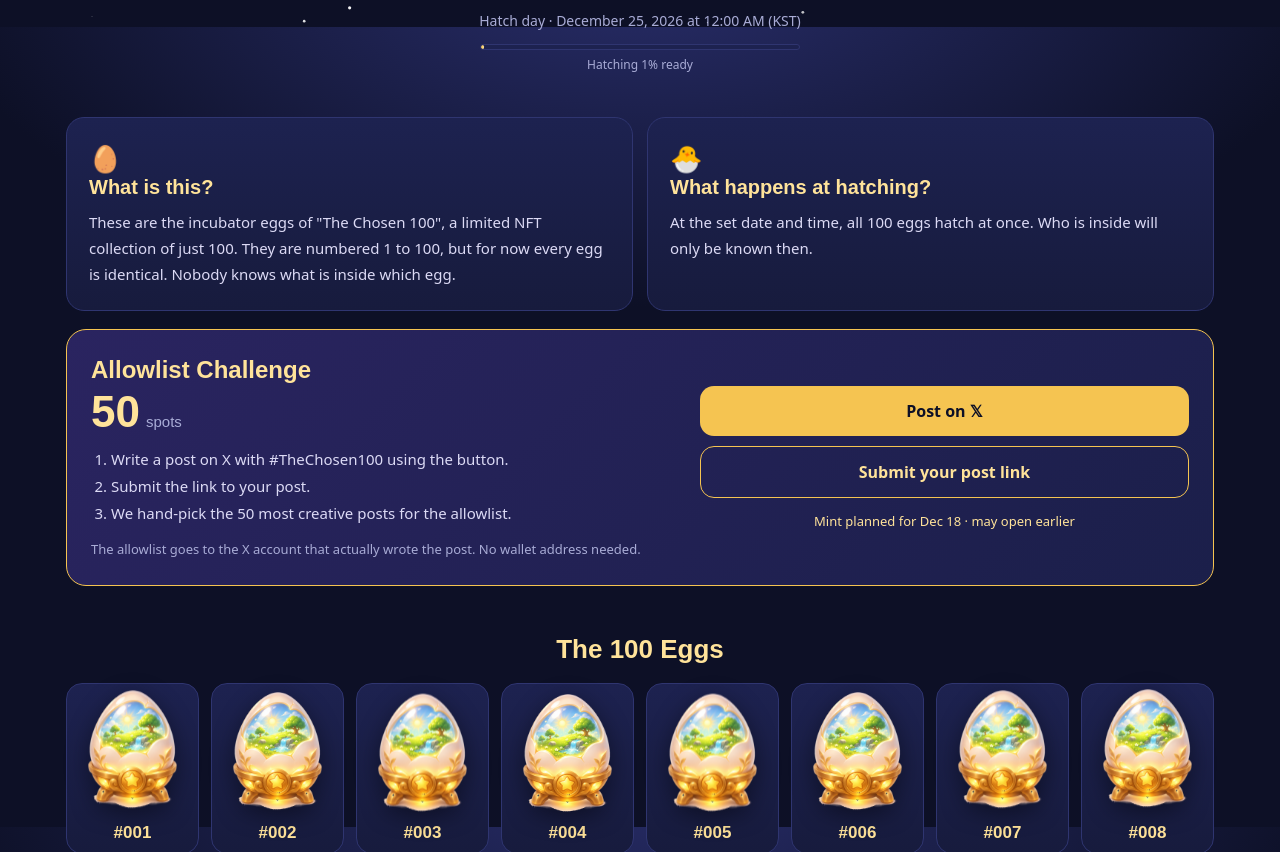
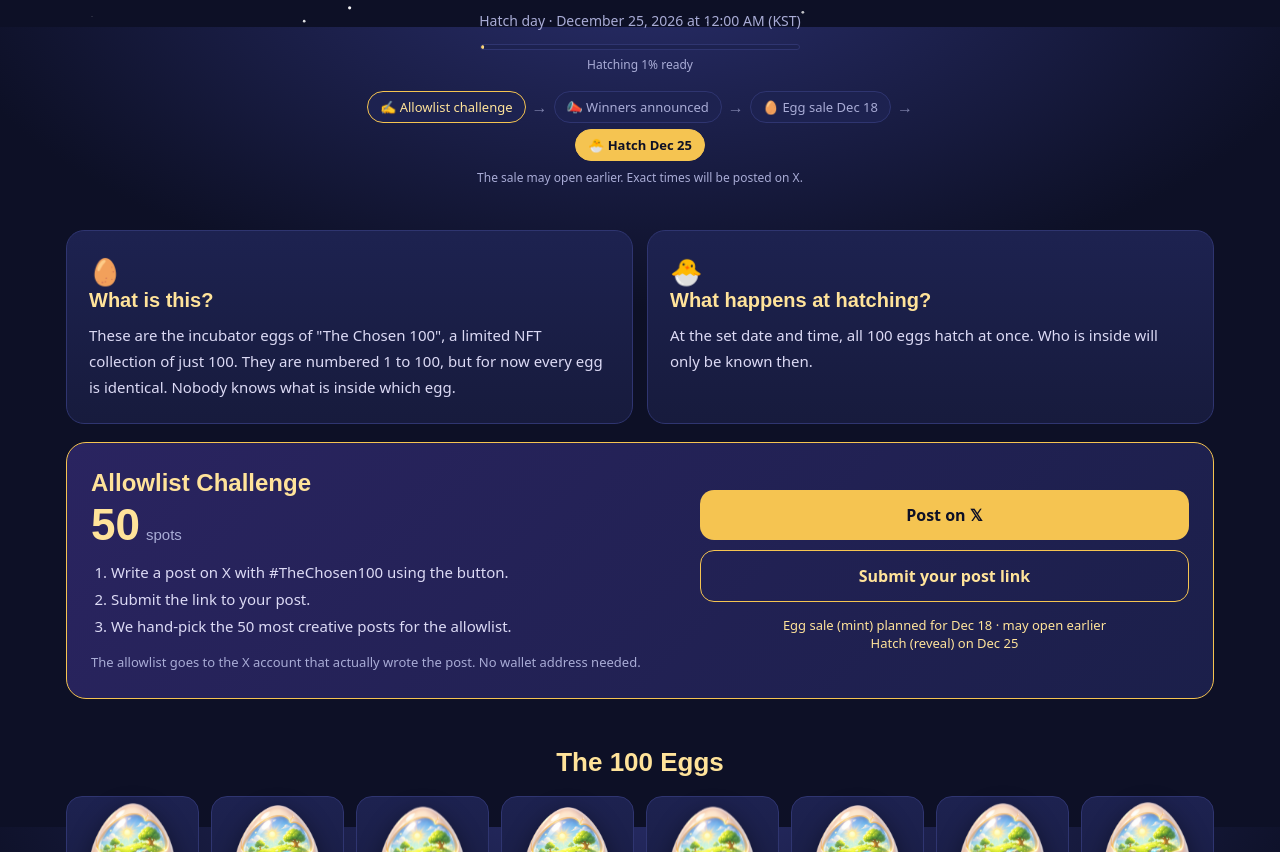
Before and after one commit to ssgkgk1-sketch/the-chosen-100, a plain HTML site: page index.html in a window 1280 px wide. Shown: the part 773-1625 px from the top of the page. Drawn offline with Linux system fonts and the light colour scheme; animation ran at ten frames a second; a web font is replaced by a local one.

Commit message:
Clarify sale vs hatch dates, add timeline
Co-Authored-By: Claude Opus 5.5 <noreply@anthropic.com>

```diff
--- a/index.html
+++ b/index.html
@@ -111,6 +111,12 @@ html[lang=ko] .wl h3{font-weight:400}
 .wl a.f{border:1px solid var(--gold);color:var(--gold2)} .wl a.f:hover{background:rgba(245,196,81,.1)}
 .wl .mint{font-size:13px;color:var(--gold2);text-align:center;margin-top:4px}
 @media (max-width:760px){.wl{grid-template-columns:1fr}}
+.tl{display:flex;justify-content:center;align-items:center;flex-wrap:wrap;gap:6px;margin:18px auto 0;max-width:640px}
+.tl span{font-size:13px;padding:6px 12px;border-radius:99px;border:1px solid var(--line);background:var(--card);color:var(--muted);white-space:nowrap}
+.tl span.now{border-color:var(--gold);color:var(--gold2)}
+.tl span.hatch{background:var(--gold);color:var(--bg);border-color:var(--gold);font-weight:600}
+.tl i{color:var(--muted);font-style:normal;opacity:.7}
+.tlnote{text-align:center;font-size:12px;color:var(--muted);margin:8px 0 0}
 h2.sec{font-family:var(--head);font-weight:600;text-align:center;color:var(--gold2);margin:48px 0 18px;font-size:26px}
 html[lang=ko] h2.sec{font-weight:400}
 /* 격자 */
@@ -178,6 +184,8 @@ footer{text-align:center;color:var(--muted);font-size:13px;margin-top:50px;line-
     </div>
     <p class="hatchdate" id="hd"></p>
     <div class="prog"><div class="bar"><i id="pbar"></i></div><p id="ptxt"></p></div>
+    <div class="tl" id="tl"></div>
+    <p class="tlnote" data-t="tlnote"></p>
   </header>
 
   <section class="about">
@@ -216,7 +224,7 @@ const EGG_IMG = 'art/egg_v1_cut.png?v=2';
 const T = {
 ko:{name:'한국어', loc:'ko-KR', tz:'(한국시간)',
   title:'선택받은 알', sub:'세상에 단 100개만 놓인 부화기. 모든 알은 똑같은 모습으로 같은 날을 기다립니다.<br>그날이 오면 알이 깨지고, 그 안에 누가 있는지 비로소 알게 됩니다.',
-  d:'일',h:'시간',m:'분',s:'초', hatchLabel:'부화일', hatched:'🐣 부화가 시작됐어요!', wlh:'화이트리스트 챌린지', wlspots:'자리', wl1:'버튼을 눌러 #TheChosen100 이 들어간 X 글을 써요.', wl2:'올린 게시물 링크를 제출해요.', wl3:'가장 센스 있는 글 50개를 직접 골라 화이트리스트를 드려요.', wlnote:'화이트리스트는 실제로 글을 쓴 X 계정에 드려요. 지갑 주소는 받지 않아요.', wlx:'𝕏 에 글쓰기', wlf:'게시물 링크 제출하기', wlmint:'민팅은 12월 18일 예정 · 더 빨리 열릴 수도 있어요', xtext:'100개의 알, 단 하루의 부화. 내 알에는 누가 있을까? 🥚', hint:'알을 톡톡 두드려 보세요', prog:n=>`부화 준비 ${n}%`, wh:['…안에서 무언가 꿈틀했어요','톡. 안에서도 톡.','따뜻해요. 아주 조금.','아직은 잠들어 있어요','금이 아주 살짝 커진 것 같아요','누군가 귀 기울이고 있어요'],
+  d:'일',h:'시간',m:'분',s:'초', hatchLabel:'부화일', hatched:'🐣 부화가 시작됐어요!', wlh:'화이트리스트 챌린지', wlspots:'자리', wl1:'버튼을 눌러 #TheChosen100 이 들어간 X 글을 써요.', wl2:'올린 게시물 링크를 제출해요.', wl3:'가장 센스 있는 글 50개를 직접 골라 화이트리스트를 드려요.', wlnote:'화이트리스트는 실제로 글을 쓴 X 계정에 드려요. 지갑 주소는 받지 않아요.', wlx:'𝕏 에 글쓰기', wlf:'게시물 링크 제출하기', wlmint:'알 판매(민팅) 12월 18일 예정 · 더 빨리 열릴 수도 있어요<br>부화(공개)는 12월 25일', tl:['✍️ 화이트리스트 챌린지','📣 당첨 발표','🥚 알 판매 12/18','🐣 부화 12/25'], tlnote:'판매일은 앞당겨질 수 있어요. 정확한 시간은 X에서 알려드려요.', xtext:'100개의 알, 단 하루의 부화. 내 알에는 누가 있을까? 🥚', hint:'알을 톡톡 두드려 보세요', prog:n=>`부화 준비 ${n}%`, wh:['…안에서 무언가 꿈틀했어요','톡. 안에서도 톡.','따뜻해요. 아주 조금.','아직은 잠들어 있어요','금이 아주 살짝 커진 것 같아요','누군가 귀 기울이고 있어요'],
   a1h:'이게 무엇인가요?', a1:'100개 한정 NFT 컬렉션 "The Chosen 100"의 부화기 알이에요. 1번부터 100번까지 번호만 다를 뿐, 지금은 모든 알이 똑같아요. 누구도 어떤 알에 무엇이 들었는지 몰라요.',
   a3h:'부화하면 어떻게 되나요?', a3:'정해진 날짜와 시각에 100개의 알이 동시에 깨어나요. 안에 누가 있는지는 그때가 되어야 알 수 있어요.',
   grid:'100개의 알', egg:'선택받은 알', no:'번호', status:'상태', waiting:'부화 대기', hatching:'부화 중', inside:'안에 있는 것', unknown:'??? (부화일에 공개)',
@@ -226,7 +234,7 @@ ko:{name:'한국어', loc:'ko-KR', tz:'(한국시간)',
   prev:'← 이전', next:'다음 →', foot:'공식 채널은 이 사이트와 <a href="https://x.com/SSGKGK1" target="_blank" rel="noopener noreferrer" style="color:var(--gold2)">X @SSGKGK1</a> 뿐이에요.<br>민팅 링크를 DM으로 보내지 않으며, 시드 문구는 절대 묻지 않아요.<br>© The Chosen 100', alt:n=>`${n}번 알`},
 en:{name:'EN', loc:'en-US', tz:'(KST)',
   title:'The Chosen Eggs', sub:'Only 100 incubators exist in the world. Every egg looks exactly the same and waits for the same day.<br>When that day comes, the shells crack — and only then will we know who was inside.',
-  d:'days',h:'hours',m:'min',s:'sec', hatchLabel:'Hatch day', hatched:'🐣 The hatching has begun!', wlh:'Allowlist Challenge', wlspots:'spots', wl1:'Write a post on X with #TheChosen100 using the button.', wl2:'Submit the link to your post.', wl3:'We hand-pick the 50 most creative posts for the allowlist.', wlnote:'The allowlist goes to the X account that actually wrote the post. No wallet address needed.', wlx:'Post on 𝕏', wlf:'Submit your post link', wlmint:'Mint planned for Dec 18 · may open earlier', xtext:'100 eggs. One hatch day. Who is in mine? 🥚', hint:'Tap the egg', prog:n=>`Hatching ${n}% ready`, wh:['…something moved inside','Tap. A tap back from inside.','It feels warm. Just a little.','Still asleep, for now','The crack looks a little bigger','Someone inside is listening'],
+  d:'days',h:'hours',m:'min',s:'sec', hatchLabel:'Hatch day', hatched:'🐣 The hatching has begun!', wlh:'Allowlist Challenge', wlspots:'spots', wl1:'Write a post on X with #TheChosen100 using the button.', wl2:'Submit the link to your post.', wl3:'We hand-pick the 50 most creative posts for the allowlist.', wlnote:'The allowlist goes to the X account that actually wrote the post. No wallet address needed.', wlx:'Post on 𝕏', wlf:'Submit your post link', wlmint:'Egg sale (mint) planned for Dec 18 · may open earlier<br>Hatch (reveal) on Dec 25', tl:['✍️ Allowlist challenge','📣 Winners announced','🥚 Egg sale Dec 18','🐣 Hatch Dec 25'], tlnote:'The sale may open earlier. Exact times will be posted on X.', xtext:'100 eggs. One hatch day. Who is in mine? 🥚', hint:'Tap the egg', prog:n=>`Hatching ${n}% ready`, wh:['…something moved inside','Tap. A tap back from inside.','It feels warm. Just a little.','Still asleep, for now','The crack looks a little bigger','Someone inside is listening'],
   a1h:'What is this?', a1:'These are the incubator eggs of "The Chosen 100", a limited NFT collection of just 100. They are numbered 1 to 100, but for now every egg is identical. Nobody knows what is inside which egg.',
   a3h:'What happens at hatching?', a3:'At the set date and time, all 100 eggs hatch at once. Who is inside will only be known then.',
   grid:'The 100 Eggs', egg:'Chosen Egg', no:'Number', status:'Status', waiting:'Waiting to hatch', hatching:'Hatching', inside:'Inside', unknown:'??? (revealed on hatch day)',
@@ -236,7 +244,7 @@ en:{name:'EN', loc:'en-US', tz:'(KST)',
   prev:'← Prev', next:'Next →', foot:'Official channels: this site and <a href="https://x.com/SSGKGK1" target="_blank" rel="noopener noreferrer" style="color:var(--gold2)">X @SSGKGK1</a> only.<br>We never send mint links by DM and never ask for your seed phrase.<br>© The Chosen 100', alt:n=>`Egg No. ${n}`},
 ja:{name:'日本語', loc:'ja-JP', tz:'(日本・韓国時間)',
   title:'選ばれし卵', sub:'世界にたった100個だけの孵化器。すべての卵は同じ姿で、同じ日を待っています。<br>その日が来て殻が割れたとき、初めて中に誰がいたのかがわかります。',
-  d:'日',h:'時間',m:'分',s:'秒', hatchLabel:'孵化日', hatched:'🐣 孵化が始まりました！', wlh:'ホワイトリスト・チャレンジ', wlspots:'枠', wl1:'ボタンから #TheChosen100 を付けてXに投稿。', wl2:'投稿のリンクを提出。', wl3:'いちばんセンスのある50件を選んでホワイトリストを贈ります。', wlnote:'ホワイトリストは実際に投稿したXアカウントに贈られます。ウォレットアドレスは不要です。', wlx:'𝕏 に投稿する', wlf:'投稿リンクを提出', wlmint:'ミントは12月18日予定・早まる可能性あり', xtext:'100個の卵、たった一日の孵化。私の卵には誰がいる？ 🥚', hint:'卵をトントンしてみて', prog:n=>`孵化準備 ${n}%`, wh:['…中で何かが動きました','トン。中からもトン。','少しだけ、あたたかい。','まだ眠っています','ひびが少し大きくなったみたい','中で誰かが耳をすませています'],
+  d:'日',h:'時間',m:'分',s:'秒', hatchLabel:'孵化日', hatched:'🐣 孵化が始まりました！', wlh:'ホワイトリスト・チャレンジ', wlspots:'枠', wl1:'ボタンから #TheChosen100 を付けてXに投稿。', wl2:'投稿のリンクを提出。', wl3:'いちばんセンスのある50件を選んでホワイトリストを贈ります。', wlnote:'ホワイトリストは実際に投稿したXアカウントに贈られます。ウォレットアドレスは不要です。', wlx:'𝕏 に投稿する', wlf:'投稿リンクを提出', wlmint:'卵の販売(ミント)は12月18日予定・早まる可能性あり<br>孵化(公開)は12月25日', tl:['✍️ ホワイトリスト・チャレンジ','📣 当選発表','🥚 卵の販売 12/18','🐣 孵化 12/25'], tlnote:'販売日は早まる可能性があります。正確な時間はXでお知らせします。', xtext:'100個の卵、たった一日の孵化。私の卵には誰がいる？ 🥚', hint:'卵をトントンしてみて', prog:n=>`孵化準備 ${n}%`, wh:['…中で何かが動きました','トン。中からもトン。','少しだけ、あたたかい。','まだ眠っています','ひびが少し大きくなったみたい','中で誰かが耳をすませています'],
   a1h:'これは何？', a1:'100個限定のNFTコレクション「The Chosen 100」の孵化器の卵です。1番から100番まで番号が違うだけで、今はすべての卵が同じ姿。どの卵に何が入っているかは誰にもわかりません。',
   a3h:'孵化すると？', a3:'決められた日時に、100個の卵が一斉に孵ります。中に誰がいるのかは、そのときまでわかりません。',
   grid:'100個の卵', egg:'選ばれし卵', no:'番号', status:'状態', waiting:'孵化待ち', hatching:'孵化中', inside:'中にいるもの', unknown:'???（孵化日に公開）',
@@ -246,7 +254,7 @@ ja:{name:'日本語', loc:'ja-JP', tz:'(日本・韓国時間)',
   prev:'← 前へ', next:'次へ →', foot:'公式チャンネルはこのサイトと <a href="https://x.com/SSGKGK1" target="_blank" rel="noopener noreferrer" style="color:var(--gold2)">X @SSGKGK1</a> だけです。<br>DMでミントリンクを送ることはなく、シードフレーズを聞くことも絶対にありません。<br>© The Chosen 100', alt:n=>`${n}番の卵`},
 zh:{name:'中文', loc:'zh-CN', tz:'(韩国时间)',
   title:'天选之蛋', sub:'世界上只有100个孵化器。每一颗蛋都长得一模一样，等待着同一天的到来。<br>那一天蛋壳破裂，我们才会知道里面究竟是谁。',
-  d:'天',h:'小时',m:'分',s:'秒', hatchLabel:'孵化日', hatched:'🐣 孵化已经开始！', wlh:'白名单挑战', wlspots:'个名额', wl1:'点击按钮，在X发布带 #TheChosen100 的帖子。', wl2:'提交你的帖子链接。', wl3:'我们亲自挑选最有创意的50条帖子发放白名单。', wlnote:'白名单发给真正发帖的X账号。无需钱包地址。', wlx:'在 𝕏 发帖', wlf:'提交帖子链接', wlmint:'铸造预计12月18日 · 可能提前开放', xtext:'100颗蛋，只有一天孵化。我的蛋里会是谁？🥚', hint:'轻轻敲一敲蛋', prog:n=>`孵化准备 ${n}%`, wh:['…里面有什么动了一下','咚。里面也回了一声咚。','有点暖暖的。','还在睡觉呢','裂缝好像又大了一点','里面有谁在静静聆听'],
+  d:'天',h:'小时',m:'分',s:'秒', hatchLabel:'孵化日', hatched:'🐣 孵化已经开始！', wlh:'白名单挑战', wlspots:'个名额', wl1:'点击按钮，在X发布带 #TheChosen100 的帖子。', wl2:'提交你的帖子链接。', wl3:'我们亲自挑选最有创意的50条帖子发放白名单。', wlnote:'白名单发给真正发帖的X账号。无需钱包地址。', wlx:'在 𝕏 发帖', wlf:'提交帖子链接', wlmint:'蛋的发售(铸造)预计12月18日 · 可能提前<br>孵化(揭晓)在12月25日', tl:['✍️ 白名单挑战','📣 公布名单','🥚 发售 12/18','🐣 孵化 12/25'], tlnote:'发售日可能提前，具体时间将在X公布。', xtext:'100颗蛋，只有一天孵化。我的蛋里会是谁？🥚', hint:'轻轻敲一敲蛋', prog:n=>`孵化准备 ${n}%`, wh:['…里面有什么动了一下','咚。里面也回了一声咚。','有点暖暖的。','还在睡觉呢','裂缝好像又大了一点','里面有谁在静静聆听'],
   a1h:'这是什么？', a1:'这是限量100个的NFT收藏系列「The Chosen 100」的孵化蛋。编号从1到100，除了编号以外，现在每颗蛋都完全相同。没有人知道哪颗蛋里藏着什么。',
   a3h:'孵化后会怎样？', a3:'在设定的日期和时间，100颗蛋会同时孵化。里面是谁，要到那一刻才会知道。',
   grid:'100颗蛋', egg:'天选之蛋', no:'编号', status:'状态', waiting:'等待孵化', hatching:'孵化中', inside:'里面是', unknown:'???（孵化日揭晓）',
@@ -280,7 +288,7 @@ function setLang(k){
   document.title=t.title+' · The Chosen 100';
   langs.querySelectorAll('button').forEach(b=>b.classList.toggle('on',b.dataset.k===k));
   document.querySelectorAll('[data-t]').forEach(el=>el.innerHTML=t[el.dataset.t]);
-  updateDate(); render(); if(dlg.open) open(cur); if(typeof growEgg==='function') growEgg(); if(typeof setXLink==='function') setXLink();
+  updateDate(); render(); if(dlg.open) open(cur); if(typeof growEgg==='function') growEgg(); if(typeof setXLink==='function') setXLink(); if(typeof paintTL==='function') paintTL();
 }
 
 const grid=document.getElementById('grid');
@@ -337,6 +345,9 @@ function tick(){
 
 function setXLink(){const u='https://x.com/intent/post?text='+encodeURIComponent(T[L].xtext)+'&hashtags=TheChosen100&url='+encodeURIComponent('https://ssgkgk1-sketch.github.io/the-chosen-100/');
   const a=document.getElementById('xPost'); if(a) a.href=u;}
+
+function paintTL(){const el=document.getElementById('tl'); if(!el) return;
+  el.innerHTML=T[L].tl.map((x,i)=>`<span class="${i===0?'now':i===3?'hatch':''}">${x}</span>`).join('<i>→</i>');}
 const START_AT=new Date('2026-11-02T00:00:00+09:00');
 const heroEgg=document.getElementById('heroEgg'), cracks=[...document.querySelectorAll('#cracks .crack')];
 const clamp=v=>Math.max(0,Math.min(1,v));
```
